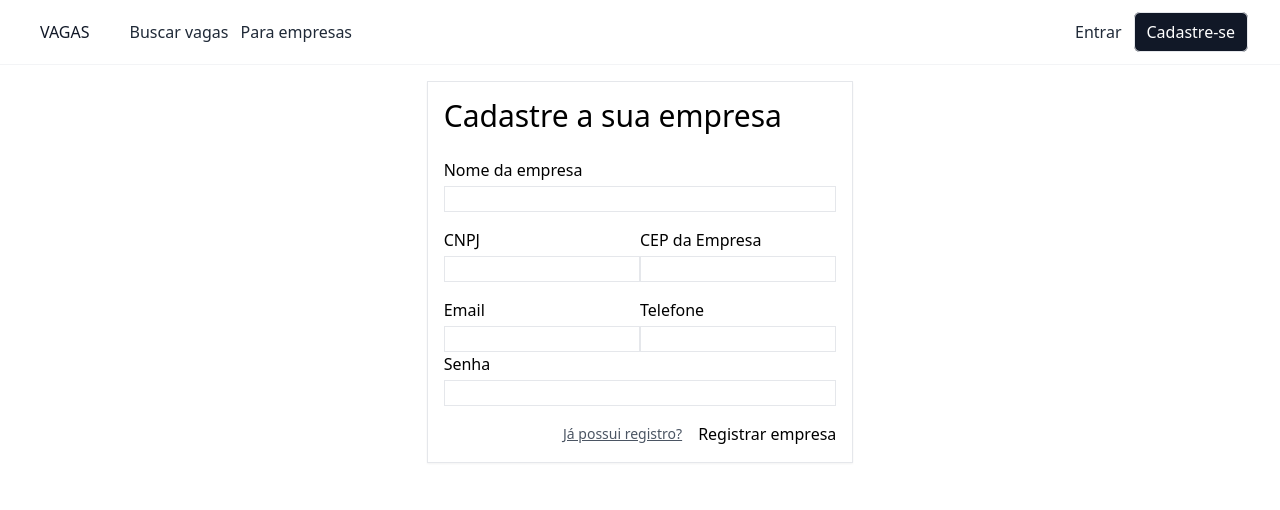
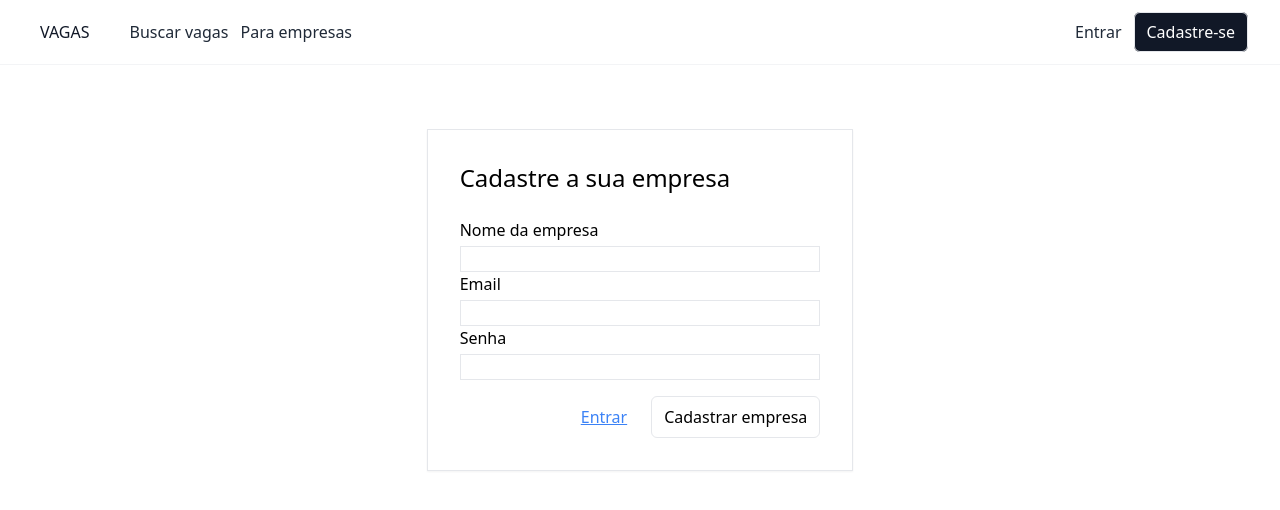
Before and after one commit to henricosta/projeto-java-poo-frontend, a Nuxt app: page /register/empresa in a window 1280 px wide. Shown: the top 510 px of the page. Built offline with nearby package versions, Linux system fonts and the light colour scheme.

Commit message:
update style for login and register pages

```diff
--- a/pages/index.vue
+++ b/pages/index.vue
@@ -50,7 +50,7 @@ function updateCurrentPageJob(job) {
             </div>
         </div>
         <div v-else class="flex justify-center">
-            <h1 class="text-2xl mt-5">Nenhuma vaga encontrada</h1>
+            <h1 class="text-2xl mt-6 text-gray-600 ">Nenhuma vaga encontrada</h1>
         </div>
     </div>
 </template>
--- a/pages/login/candidato.vue
+++ b/pages/login/candidato.vue
@@ -31,7 +31,7 @@ async function sendLoginRequest() {
 
 <template>
   <div class="flex justify-center">
-    <Section class="w-3/12">
+    <Section class="w-3/12 mt-16 rounded-md p-8">
       <h1 class="text-2xl mb-3"><strong>Login</strong></h1>
       <form @submit.prevent>
         <div>
@@ -45,10 +45,10 @@ async function sendLoginRequest() {
         </div>
 
         <div class="flex items-center justify-end mt-4">
-          <NuxtLink to="/register/candidato"
-            class="ml-4 bg-gray-100 px-2 py-1 rounded-md border text-black hover:bg-gray-200 ">Cadastrar-se</NuxtLink>
-          <button @click="sendLoginRequest" class="ml-4">
-            Log in
+          <NuxtLink to="/register/candidato" class="ml-4 px-2 py-1  text-blue-500 underline ">Cadastrar-se</NuxtLink>
+          <button class="ml-4 border rounded-md px-3 py-2 hover:bg-gray-800 hover:text-white"
+            @click="sendLoginRequest">
+            Entrar
           </button>
         </div>
       </form>
--- a/pages/login/empresa.vue
+++ b/pages/login/empresa.vue
@@ -31,8 +31,8 @@ async function sendLoginRequest() {
 </script>
 
 <template>
-  <div class="flex justify-center items-center mt-14">
-    <Section>
+  <div class="flex justify-center items-center">
+    <Section class="w-3/12 mt-16 rounded-md p-8">
       <div>
         <h1 class="text-2xl mb-3"><strong>Entrar como empresa</strong></h1>
         <form @submit.prevent>
@@ -47,11 +47,9 @@ async function sendLoginRequest() {
           </div>
 
           <div class="flex items-center justify-end mt-4">
-            <button class="ml-4 bg-amber-50 border-2 border-black text-black">
-              <NuxtLink to="/register/empresa">Cadastrar-se</NuxtLink>
-            </button>
-            <button @click="sendLoginRequest" class="ml-4">
-              Login
+            <NuxtLink to="/register/empresa" class="ml-4 px-2 py-1  text-blue-500 underline ">Cadastrar-se</NuxtLink>
+            <button class="ml-4 border rounded-md px-3 py-2 hover:bg-gray-800 hover:text-white" @click="sendLoginRequest">
+              Entrar
             </button>
           </div>
         </form>
--- a/pages/register/candidato.vue
+++ b/pages/register/candidato.vue
@@ -1,6 +1,6 @@
 <script setup lang="ts">
 import axios from 'axios';
-
+// TODO: Change layout based on authentication
 definePageMeta({
   layout: 'guest'
 })
@@ -25,7 +25,7 @@ async function postCandidateRegister() {
 
 <template>
   <div class="flex justify-center items-center mt-14">
-    <Section class="w-96">
+    <Section class="w-96 rounded-md p-6">
       <h1 class="text-2xl mb-3"><strong>Criar conta</strong></h1>
       <form @submit.prevent>
         <div>
@@ -45,8 +45,8 @@ async function postCandidateRegister() {
 
         <div class="flex items-center justify-end mt-4">
           <NuxtLink to="/login/candidato"
-            class="ml-4 bg-gray-100 px-2 py-1 rounded-md border text-black hover:bg-gray-200 ">Já tem conta?</NuxtLink>
-          <button class="ml-4" @click="postCandidateRegister">
+            class="ml-4 px-2 py-1  text-blue-500 underline ">Entrar</NuxtLink>
+          <button class="ml-4 border rounded-md px-3 py-2 hover:bg-gray-800 hover:text-white" @click="postCandidateRegister">
             Criar conta
           </button>
         </div>
--- a/pages/register/empresa.vue
+++ b/pages/register/empresa.vue
@@ -1,49 +1,52 @@
 <script setup lang="ts">
+import axios from 'axios';
+// TODO: Change layout based on authentication
 definePageMeta({
   layout: 'guest'
 })
+
+const { apiBase } = useRuntimeConfig().public
+
+const name = ref('')
+const email = ref('')
+const password = ref('')
+
+async function postCompanyRegister() {
+  console.log(name, email, password)
+  const response = await axios.post(apiBase + '/auth/register/company', {
+    name: name.value,
+    email: email.value,
+    password: password.value
+  })
+
+  console.log(response)
+}
 </script>
 
 <template>
   <div class="flex justify-center">
-    <Section class="w-2/6">
-      <h1 class="text-3xl mb-6" id="titulo">Cadastre a sua empresa</h1>
+    <Section class="w-2/6 mt-16 p-8">
+      <h1 class="text-2xl mb-6" id="titulo">Cadastre a sua empresa</h1>
       <form @submit.prevent>
         <div>
-          <label for="nome_empresa">Nome da empresa</label>
-          <input id="nome_empresa" type="text" class="mt-1 block w-full border">
+          <label for="name">Nome da empresa</label>
+          <input v-model="name" id="name" type="text" class="mt-1 block w-full border">
         </div>
-        <div class="flex justify-between mt-4">
-          <div>
-            <label for="cnpj">CNPJ</label>
-            <input id="cnpj" type="text" class="mt-1 block w-full border">
-          </div>
-          <div>
-            <label for="cep">CEP da Empresa</label>
-            <input id="cep" type="text" class="mt-1 block w-full border">
-          </div>
+
+        <div>
+          <label for="email">Email</label>
+          <input v-model="email" id="email" type="text" class="mt-1 block w-full border">
         </div>
-        <div class="flex justify-between mt-4">
-          <div>
-            <label for="email">Email</label>
-            <input id="email" type="text" class="mt-1 block w-full border">
-          </div>
-          <div>
-            <label for="phone">Telefone</label>
-            <input id="phone" type="text" class="mt-1 block w-full border">
-          </div>
-        </div>
+
         <div>
           <label for="password">Senha</label>
-          <input id="password" type="text" class="mt-1 block w-full border">
+          <input v-model="password" id="password" type="password" class="mt-1 block w-full border">
         </div>
         <div class="flex items-center justify-end mt-4">
-          <NuxtLink
-            class="underline text-sm text-gray-600 hover:text-gray-900 rounded-md focus:outline-none focus:ring-2 focus:ring-offset-2 focus:ring-indigo-500"
-            to="/login/empresa">Já possui registro?</NuxtLink>
-
-          <button class="ml-4">
-            Registrar empresa
+          <NuxtLink to="/login/empresa"
+            class="ml-4 px-2 py-1  text-blue-500 underline ">Entrar</NuxtLink>
+          <button class="ml-4 border rounded-md px-3 py-2 hover:bg-gray-800 hover:text-white" @click="postCompanyRegister">
+            Cadastrar empresa
           </button>
         </div>
       </form>
```
